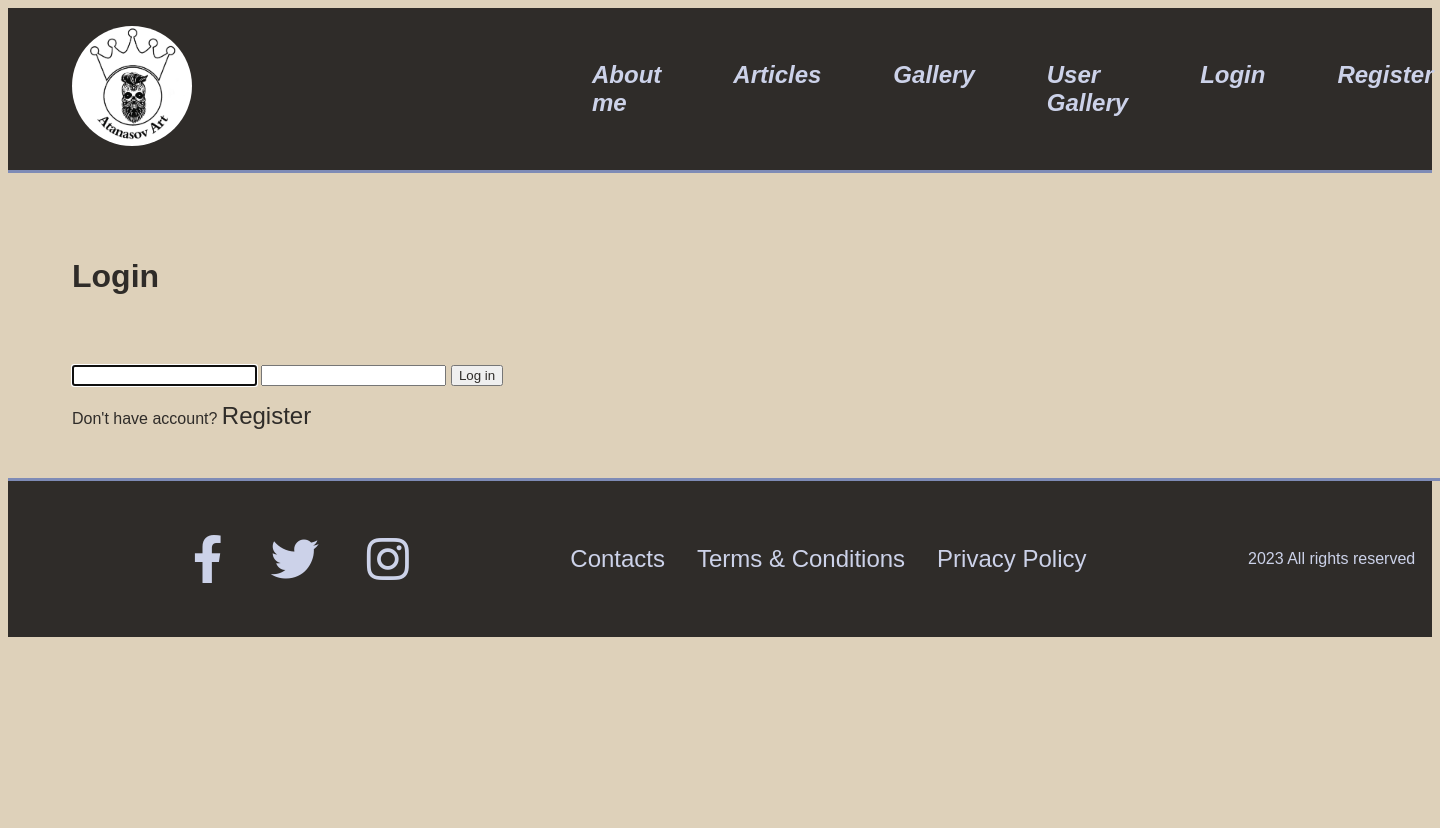
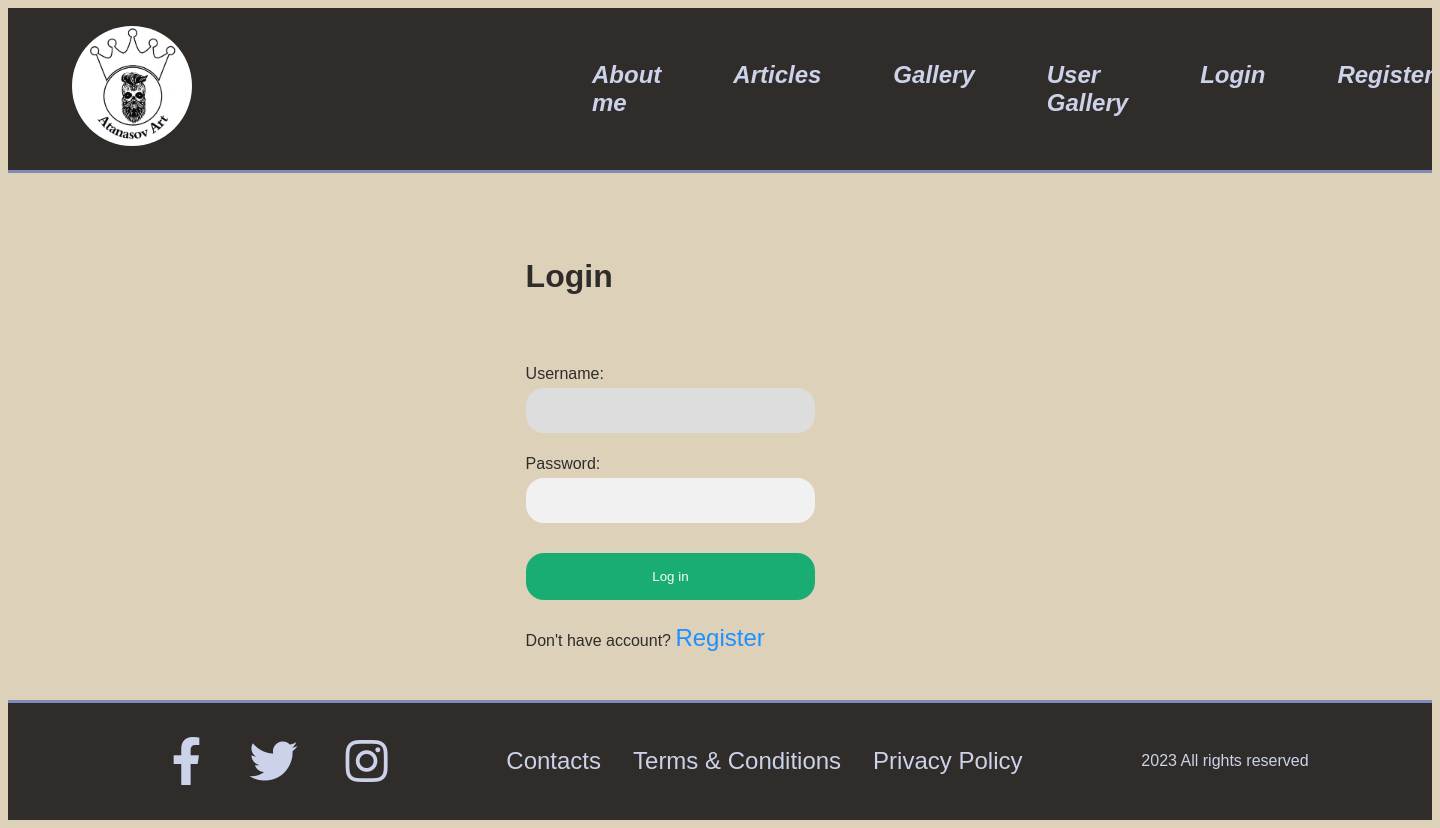
Before and after one commit to StanVas/SoftUni-Final-Project, a Django app: page /accounts/login/ in a window 1440 px wide; the page is wider, and only the part inside the window is pictured. Before the commit the page ends 637 px from the top of that part, so only its background shows below. Run offline with Django 4.2, Linux system fonts and the light colour scheme; parts of the project's set-up code (start-up, migrations or seed data) failed here and were passed over; some libraries are stand-ins or nearby versions.

Commit message:
Added CSS for Forms

```diff
--- a/tattoo_web/static_files/css/base.css
+++ b/tattoo_web/static_files/css/base.css
@@ -1,5 +1,9 @@
 html {
     scroll-behavior: smooth;
+}
+
+* {
+    box-sizing: border-box
 }
 
 body {
@@ -66,11 +70,6 @@ header {
 }
 
 .nav-group a:hover {
-    background-color: hsl(38.33deg 35.29% 80%);
-    color: hsl(33.33deg 6.24% 17.19%);
-}
-
-.nav-group a i:hover {
     background-color: hsl(38.33deg 35.29% 80%);
     color: hsl(33.33deg 6.24% 17.19%);
 }
--- a/tattoo_web/static_files/css/forms.css
+++ b/tattoo_web/static_files/css/forms.css
@@ -0,0 +1,43 @@
+.form-container {
+    display: flex;
+    flex-direction: column;
+    align-content: center;
+    width: 30%;
+    margin: auto;
+    align-items: flex-start;
+}
+
+.form-group input{
+    width: 100%;
+    padding: 15px;
+    margin: 5px 0 22px 0;
+    display: inline-block;
+    border: none;
+    background: #f1f1f1;
+    border-radius: 18px;
+}
+
+.form-group input:focus{
+    background-color: #ddd;
+    outline: none;
+}
+
+.form-container form button {
+    background-color: #04AA6D;
+    color: white;
+    padding: 16px 20px;
+    margin: 8px 0;
+    border: none;
+    cursor: pointer;
+    width: 100%;
+    opacity: 0.9;
+    border-radius: 18px;
+}
+
+.form-container form button:hover{
+    opacity:1;
+}
+
+.form-container a {
+    color: dodgerblue;
+}
--- a/tattoo_web/templates/accounts/login-page.html
+++ b/tattoo_web/templates/accounts/login-page.html
@@ -2,12 +2,26 @@
 {% load custom_filters %}
 {% block page_content %}
     <div>
-        <div>
+        <div class="form-container">
             <h1>Login</h1>
+            <form action="{% url 'login user' %}" method="POST">
+                {#                {{ form.username|placeholder:'Enter your username:' }}#}
+                {#                {{ form.password|placeholder:'Enter your password:' }}#}
 
-            <form action="{% url 'login user' %}" method="POST">
-                {{ form.username|placeholder:'Enter your username:' }}
-                {{ form.password|placeholder:'Enter your password:' }}
+                <div class="form-group">
+                    <label for="{{ form.username.id_for_label }}">Username:</label>
+                    {{ form.username|placeholder:'Enter your username' }}
+                    {% for error in form.username.errors %}
+                        <p class="text-danger">{{ error }}</p>
+                    {% endfor %}
+                </div>
+                <div class="form-group">
+                    <label for="{{ form.password.id_for_label }}">Password:</label>
+                    {{ form.password|placeholder:'Enter your password' }}
+                    {% for error in form.password.errors %}
+                        <p class="text-danger">{{ error }}</p>
+                    {% endfor %}
+                </div>
 
                 <input type="hidden" value="{{ next }}" name="next">
 
@@ -15,11 +29,9 @@
 
                 <button type="submit">Log in</button>
             </form>
-
-        </div>
-        <div>
-
-            <p>Don't have account? <a href="{% url 'register user' %}?next={{ next }}">Register</a></p>
+            <div>
+                <p>Don't have account? <a href="{% url 'register user' %}?next={{ next }}">Register</a></p>
+            </div>
         </div>
     </div>
 {% endblock %}
```
Also changed, not shown: tattoo_web/templates/accounts/profile-edit-page.html (+6 -7 lines), tattoo_web/templates/accounts/register-page.html (+6 -6 lines).
